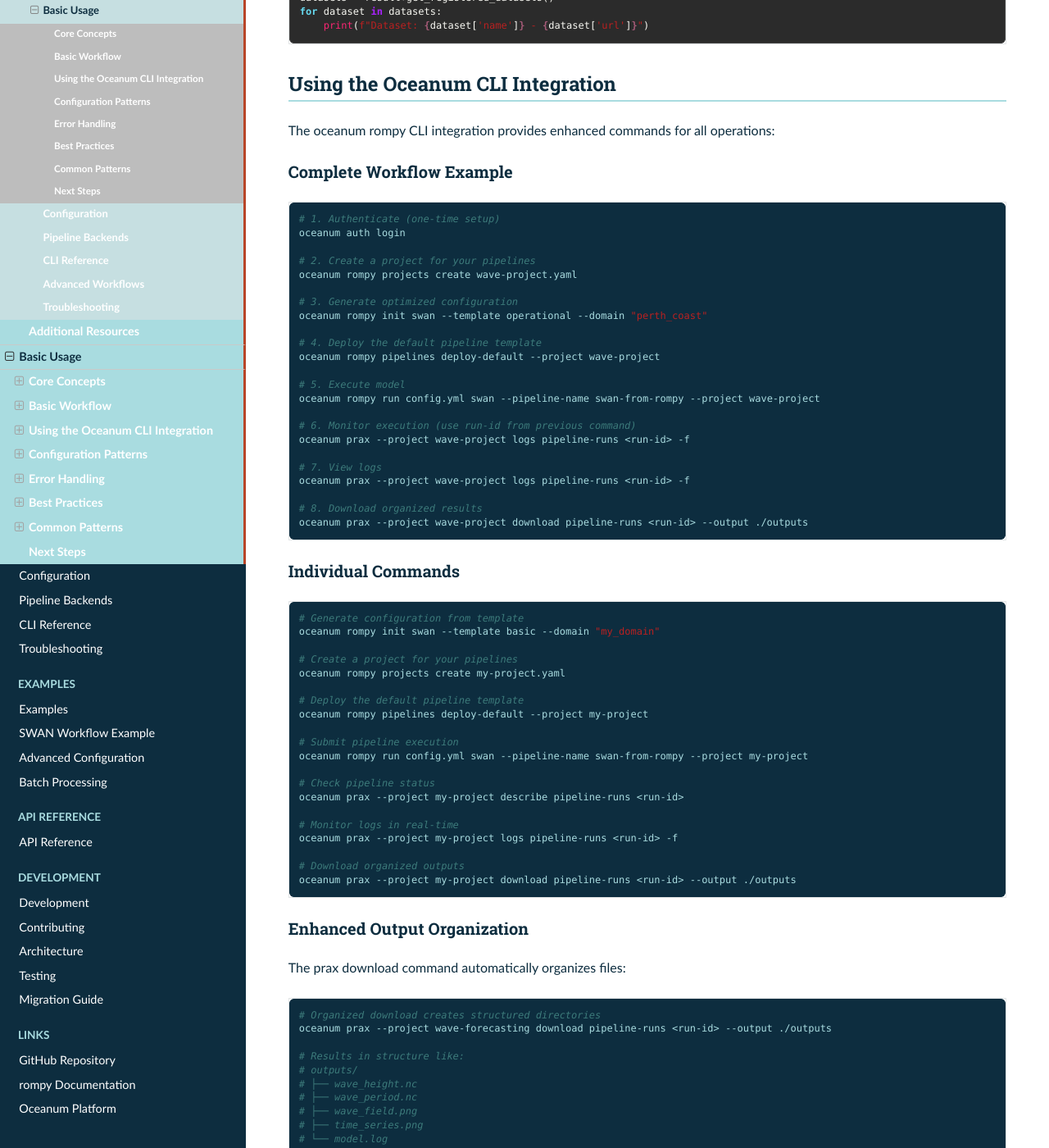
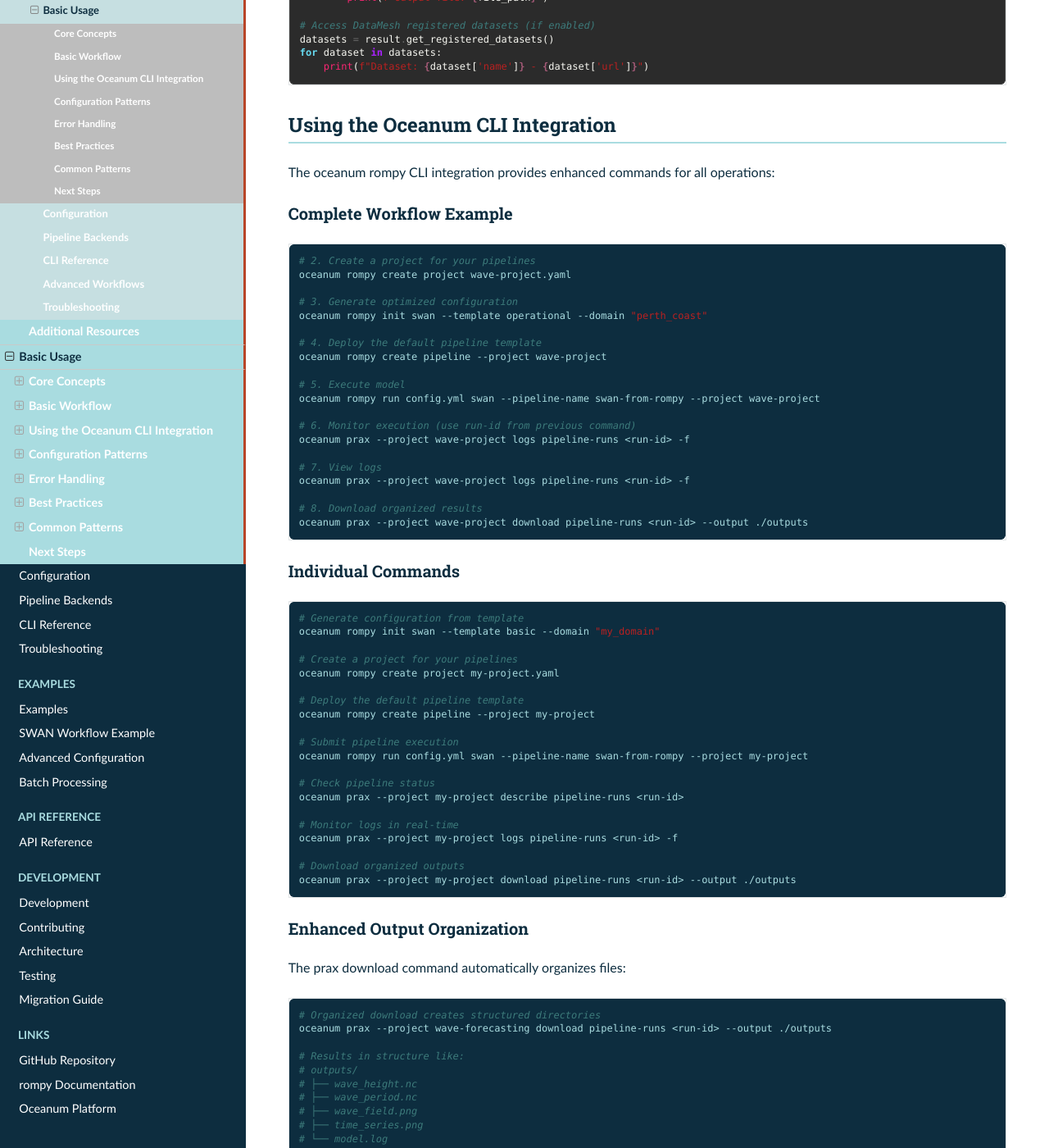
Before and after one commit to oceanum/rompy-oceanum, a Sphinx documentation site: the page built from docs/source/user-guide/basic-usage.rst, in a window 1280 px wide and 1400 px high, scrolled down 4468 px. Shown: the whole window at 82% size. Built offline with Sphinx 7.4.7 and the Read the Docs theme 3.1.0, drawn with Linux system fonts in a browser that asks for light colours; some of the changed text lies outside the part shown.

Commit message:
Updated docs

```diff
--- a/docs/source/user-guide/basic-usage.rst
+++ b/docs/source/user-guide/basic-usage.rst
@@ -137,10 +137,10 @@
 .. code-block:: bash
 
    # Create a project for your pipelines (if you don't have one)
-   oceanum rompy projects create my-project.yaml
+   oceanum rompy create project my-project.yaml
 
    # Deploy the default pipeline template
-   oceanum rompy pipelines deploy-default --project my-project
+   oceanum rompy create pipeline --project my-project
 
    # Execute model via Prax pipeline
    oceanum rompy run config.yml swan --pipeline-name swan-from-rompy --project my-project
@@ -244,17 +247,14 @@
 
 .. code-block:: bash
 
-   # 1. Authenticate (one-time setup)
-   oceanum auth login
-
    # 2. Create a project for your pipelines
-   oceanum rompy projects create wave-project.yaml
+   oceanum rompy create project wave-project.yaml
 
    # 3. Generate optimized configuration
    oceanum rompy init swan --template operational --domain "perth_coast"
 
    # 4. Deploy the default pipeline template
-   oceanum rompy pipelines deploy-default --project wave-project
+   oceanum rompy create pipeline --project wave-project
 
    # 5. Execute model
    oceanum rompy run config.yml swan --pipeline-name swan-from-rompy --project wave-project
@@ -277,10 +277,10 @@
    oceanum rompy init swan --template basic --domain "my_domain"
 
    # Create a project for your pipelines
-   oceanum rompy projects create my-project.yaml
+   oceanum rompy create project my-project.yaml
 
    # Deploy the default pipeline template
-   oceanum rompy pipelines deploy-default --project my-project
+   oceanum rompy create pipeline --project my-project
 
    # Submit pipeline execution
    oceanum rompy run config.yml swan --pipeline-name swan-from-rompy --project my-project
@@ -517,11 +517,11 @@
 
    # Create project if needed
    echo "🏗️  Creating project (if needed)..."
-   oceanum rompy projects create ${PROJECT}.yaml || echo "Project may already exist"
+   oceanum rompy create project ${PROJECT}.yaml || echo "Project may already exist"
 
    # Deploy the default pipeline template
    echo "🔧 Deploying default pipeline template..."
-   oceanum rompy pipelines deploy-default --project rompy-oceanum || echo "Pipeline may already be deployed"
+   oceanum rompy create pipeline --project rompy-oceanum || echo "Pipeline may already be deployed"
 
    # Generate configuration
    echo "📝 Generating ${MODEL} configuration..."
@@ -555,11 +555,11 @@
 
    # Create project if needed
    echo "🏗️  Creating project (if needed)..."
-   oceanum rompy projects create ${PROJECT}.yaml || echo "Project may already exist"
+   oceanum rompy create project ${PROJECT}.yaml || echo "Project may already exist"
 
    # Deploy the default pipeline template
    echo "🔧 Deploying default pipeline template..."
-   oceanum rompy pipelines deploy-default --project rompy-oceanum || echo "Pipeline may already be deployed"
+   oceanum rompy create pipeline --project rompy-oceanum || echo "Pipeline may already be deployed"
 
    for domain in "${DOMAINS[@]}"; do
        echo "🔄 Processing domain: ${domain}"
```
Also changed, not shown: other parts of docs/source/user-guide/basic-usage.rst (+3 -0 lines), docs/source/user-guide/cli-reference.rst (+22 -2 lines).
